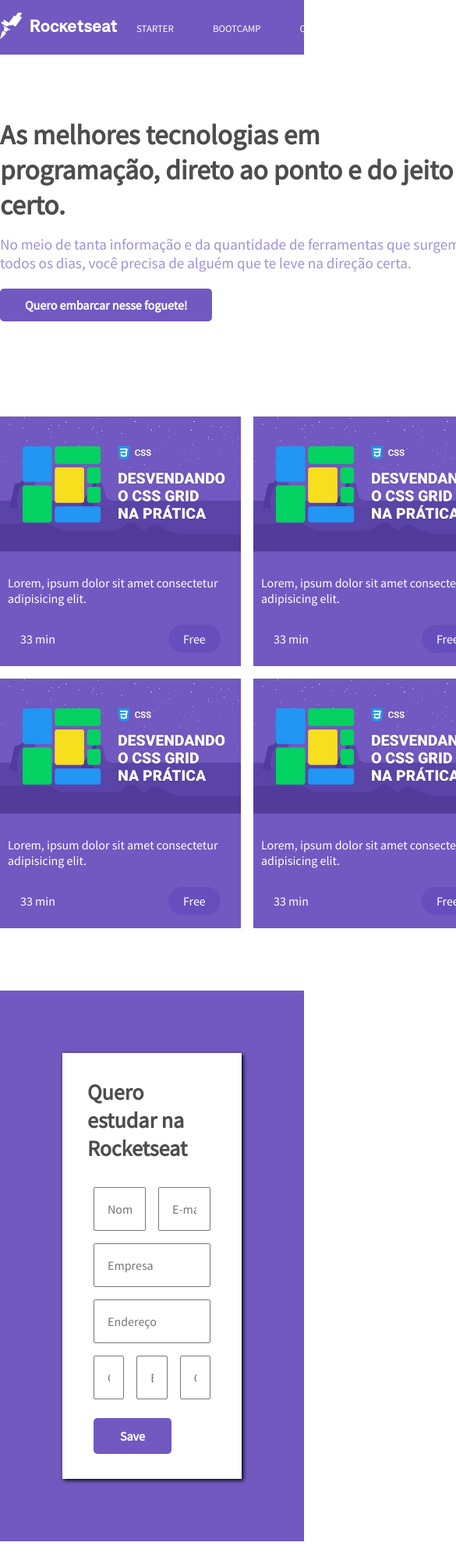
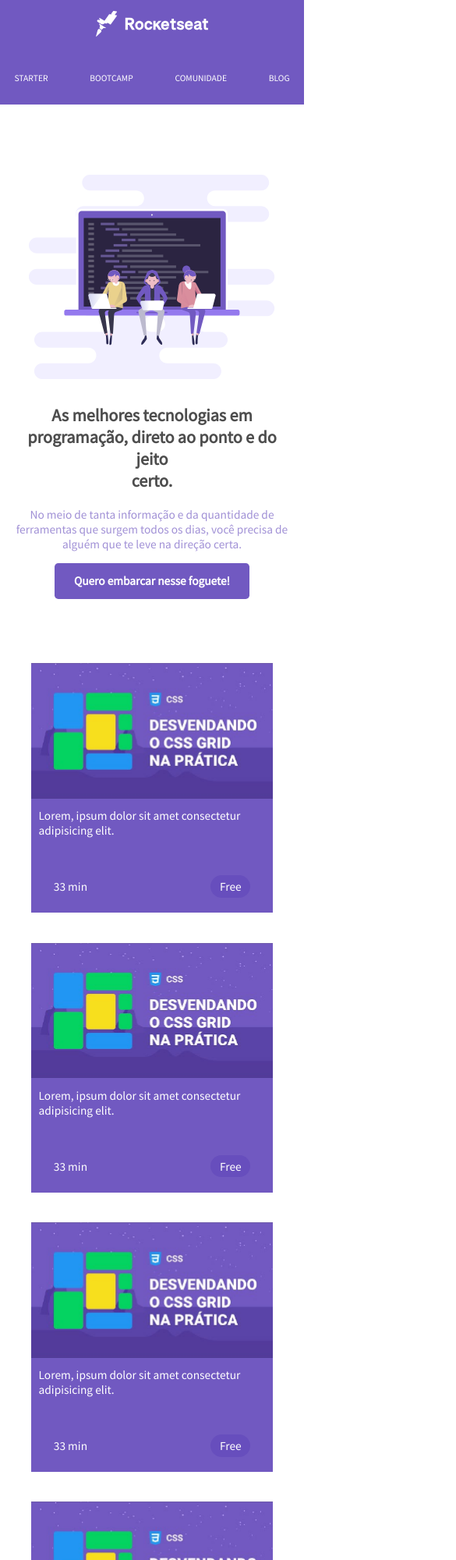
Before and after one commit to wesleyg3ssner/rocketseat-clone, a plain HTML site: page index.html in a window 390 px wide. Shown: the top 2000 px of the page at 78% size, 585 px wide, since content can reach past the window. Before the commit the page ends 1976 px from the top, so only its background shows below. Drawn offline with Linux system fonts and the light colour scheme.

Commit message:
added responsiveness

```diff
--- a/index.html
+++ b/index.html
@@ -15,6 +15,8 @@
 
 <body>
     <header>
+        <div class="container">
+
             <h1>
                 <img src="./images/logo-rocketseat.svg" alt="logo">
             </h1>
@@ -27,6 +29,8 @@
                     <li><a href="#">BLOG</a></li>
                 </ul>
             </nav>
+
+        </div>
     </header>
 
     <section class="hero">
--- a/sass/base/_config.scss
+++ b/sass/base/_config.scss
@@ -2,6 +2,10 @@ $primary-color: #7159c1;
 $secondary-color: #ffffff;
 $primary-text: #ffffff;
 $secondary-text: #000000;
+
+html {
+    font-size: 62.5%;
+}
 
 * {
     padding: 0;
@@ -9,20 +13,13 @@ $secondary-text: #000000;
     box-sizing: border-box;
     text-decoration: none;
     list-style-type: none;
-    font-size: 16px;
     font-family: "Source Sans Pro", sans-serif;
 }
 
-h2 {
-    font-size: 32px;
-}
-@mixin flex($isMarginAuto) {
-    @if $isMarginAuto == isAuto {
-        display: flex;
-        width: 980px;
+@mixin isResponsive($is) {
+    @if $is == isRespo {
+        width: 90%;
+        max-width: 980px;
         margin: auto;
-    } @else {
-        display: flex;
-        width: 980px;
     }
 }
--- a/sass/modules/_cards.scss
+++ b/sass/modules/_cards.scss
@@ -1,38 +1,41 @@
 .cards {
-    @include flex(isAuto);
+    @include isResponsive(isRespo);
+    display: flex;
     flex-wrap: wrap;
 
     .card {
         background-color: $primary-color;
-        width: 309px;
+        width: 310px;
         height: 320px;
-        margin: 0 1rem 1rem 0;
+        margin: 0 1.6rem 1.6rem 0;
         cursor: pointer;
 
         &:hover {
-            padding: 10px;
+            padding: 1rem;
             transition: padding 2s, ease 2s;
         }
 
         img {
             width: 100%;
-            position: relative;
         }
 
         .content {
-            padding: 1rem 0;
-            margin: 10px;
+            margin: 1rem;
             color: $primary-text;
+
+            p {
+                font-size: 1.6rem;
+            }
 
             .info {
                 display: flex;
                 justify-content: space-between;
                 align-items: center;
-                margin: 1.5rem 1rem 0 1rem;
+                margin: 5rem 2rem 0 2rem;
 
                 .p-free {
                     padding: 0.5rem 1.2rem;
-                    border-radius: 50px;
+                    border-radius: 5rem;
                     background-color: darken($primary-color, 3);
                 }
             }
--- a/sass/modules/_footer.scss
+++ b/sass/modules/_footer.scss
@@ -1,21 +1,19 @@
 footer {
     background-color: $primary-color;
-    margin-top: 4rem;
+    margin-top: 5rem;
     padding: 5rem;
     display: flex;
 
     form {
-        width: 980px;
-        margin: auto;
-        flex-wrap: wrap;
-        padding: 2rem;
+        @include isResponsive(isRespo);
+        padding: 4rem;
         background-color: $secondary-color;
-        box-shadow: 2px 2px 5px #000;
+        box-shadow: 0.2rem 0.2rem 0.5rem #000;
 
         h2 {
             color: lighten($secondary-text, 30);
-            margin-bottom: 1.5rem;
-            font-size: 28px;
+            margin-bottom: 2rem;
+            font-size: 2.8rem;
         }
 
         .form-group {
@@ -25,17 +23,18 @@ footer {
                 width: 100%;
                 margin: 0.5rem;
                 padding: 1rem;
+                opacity: 0.7;
             }
 
             .button {
-                padding: 0.8rem;
-                width: 100px;
-                margin: 1rem 0 0 0.5rem;
+                padding: 1.4rem;
+                width: 10rem;
+                margin: 2rem 0 0 0.5rem;
                 background-color: $primary-color;
                 color: $primary-text;
                 font-weight: 600;
                 border: none;
-                border-radius: 5px;
+                border-radius: 0.5rem;
                 cursor: pointer;
 
                 &:hover {
--- a/sass/modules/_header.scss
+++ b/sass/modules/_header.scss
@@ -1,19 +1,22 @@
 header {
     background-color: $primary-color;
+
+    .container {
+        @include isResponsive(isRespo);
         display: flex;
-    justify-content: space-around;
+        justify-content: space-between;
         align-items: center;
 
         img {
-        width: 150px;
-        padding: 15px 0;
+            width: 15rem;
+            padding: 1.5rem 0;
         }
 
         ul {
             display: flex;
 
             li {
-            padding: 25px;
+                padding: 2.8rem;
 
                 &:hover {
                     background-color: lighten($primary-color, 10);
@@ -23,9 +26,10 @@ header {
 
                 a {
                     color: $primary-text;
-                font-size: 0.8rem;
+                    font-size: 1.2rem;
                     font-weight: lighter;
                 }
             }
         }
     }
+}
--- a/sass/modules/_hero.scss
+++ b/sass/modules/_hero.scss
@@ -1,25 +1,28 @@
 .hero {
-    @include flex(none);
-    margin: 5rem auto;
+    @include isResponsive(isRespo);
+    display: flex;
+    align-items: center;
+    margin: 8rem auto;
 
     h2 {
-        margin-bottom: 1rem;
-        font-size: 2.2rem;
+        margin-bottom: 2rem;
+        font-size: 3.6rem;
         color: lighten($secondary-text, 30);
     }
 
     p {
         color: lighten($primary-color, 15);
-        margin-bottom: 2rem;
-        font-size: 1.2rem;
+        margin-bottom: 3rem;
+        font-size: 1.8rem;
     }
 
     a {
         font-weight: 600;
-        padding: 0.7rem 2rem;
-        border-radius: 5px;
+        padding: 1.4rem 2.6rem;
+        border-radius: 0.5rem;
         background-color: $primary-color;
         color: $primary-text;
+        font-size: 1.6rem;
 
         &:hover {
             background-color: lighten($primary-color, 5);
--- a/sass/sass.scss
+++ b/sass/sass.scss
@@ -3,3 +3,4 @@
 @import "./modules/hero";
 @import "./modules/cards";
 @import "./modules/footer";
+@import "./modules/responsive.scss";
```
Also changed, not shown: sass/style.css, 1 other file. Lines whose indentation alone changed are shown as unchanged.
